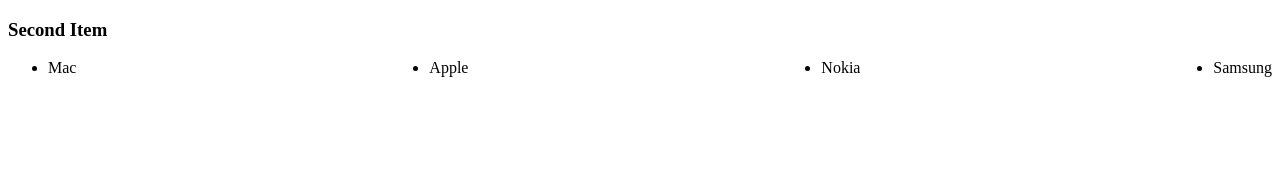
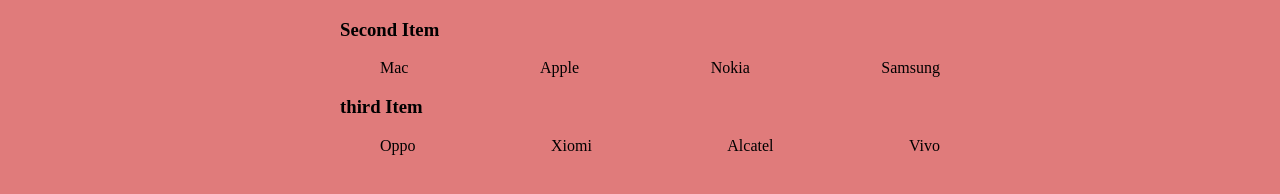
Before and after one commit to henoksemereab/secondHeniProject, a plain HTML site: page index.html in a window 1280 px wide. Drawn offline with Linux system fonts and the light colour scheme.

Commit message:
Second update

```diff
--- a/index.html
+++ b/index.html
@@ -1,10 +1,10 @@
 <!DOCTYPE html>
 <html lang="en">
 	<head>
-    <meta charset="UTF-8">
-    <meta name="viewport" content="width=device-width, initial-scale=1.0">
+		<meta charset="UTF-8" />
+		<meta name="viewport" content="width=device-width, initial-scale=1.0" />
 		<title>Document</title>
-    <link rel="stylesheet" href="style.css">
+		<link rel="stylesheet" href="style.css" />
 	</head>
 	<body>
 		<header>
@@ -17,6 +17,16 @@
 					<li>Samsung</li>
 				</ul>
 			</div>
+
+			<div class="second-item">
+				<h3>third Item</h3>
+				<ul>
+					<li>Oppo</li>
+					<li>Xiomi</li>
+					<li>Alcatel</li>
+					<li>Vivo</li>
+				</ul>
+			</div>
 		</header>
 	</body>
 </html>
--- a/style.css
+++ b/style.css
@@ -1,3 +1,15 @@
+body {
+	background-color: #e07b7b;
+}
+li {
+	list-style: none;
+}
+.second-item {
+	width: 600px;
+	/* background-color: whitesmoke; */
+	margin: 0 auto;
+}
+
 .second-item ul {
 	display: flex;
 	justify-content: space-between;
```
Lines whose indentation alone changed are shown as unchanged.
